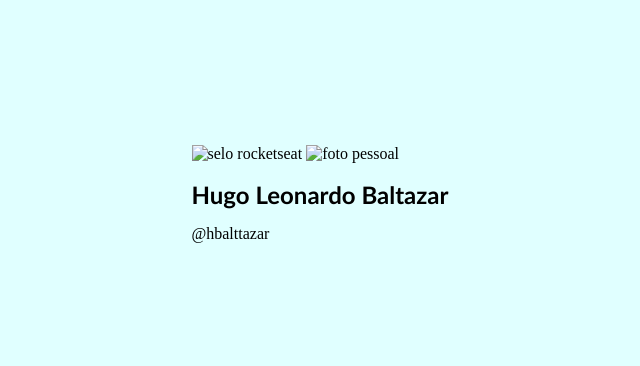
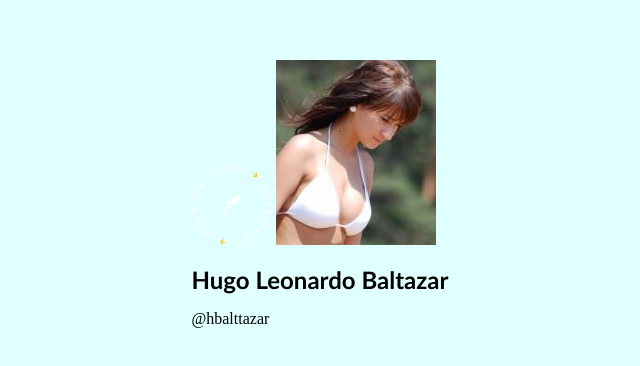
Before and after one commit to hotellimabravo/nlw-mission-origin, a plain HTML site: page index.html in a window 1280 px wide. Shown: the part 214-580 px from the top of the page, without its empty margins (320-960 px from the left). Drawn offline with Linux system fonts and the light colour scheme.

Commit message:
adiciona pasta img e imagens perfil e selo

```diff
--- a/index.html
+++ b/index.html
@@ -27,8 +27,8 @@
     <main>
         <div class="content">
             <div class="avatar">
-                <img src="" alt="selo rocketseat"/>
-                <img src="" alt="foto pessoal"/>
+                <img src="./img/build.svg" alt="selo branco rocketseat"/>
+                <img src="./img/download.jpeg" alt="foto pessoal"/>
             </div>
             <h1>Hugo Leonardo Baltazar</h1>
             <a href="http://instagram.com/hbalttazar">@hbalttazar</a>
```
Also changed, not shown: img/build.svg (added), img/download.jpeg (added).
